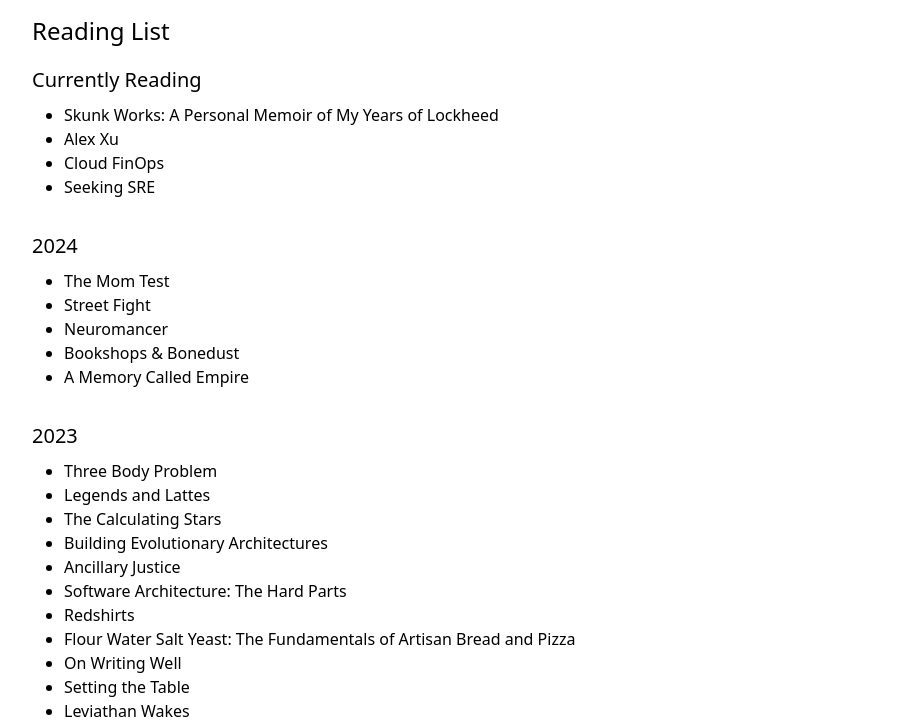
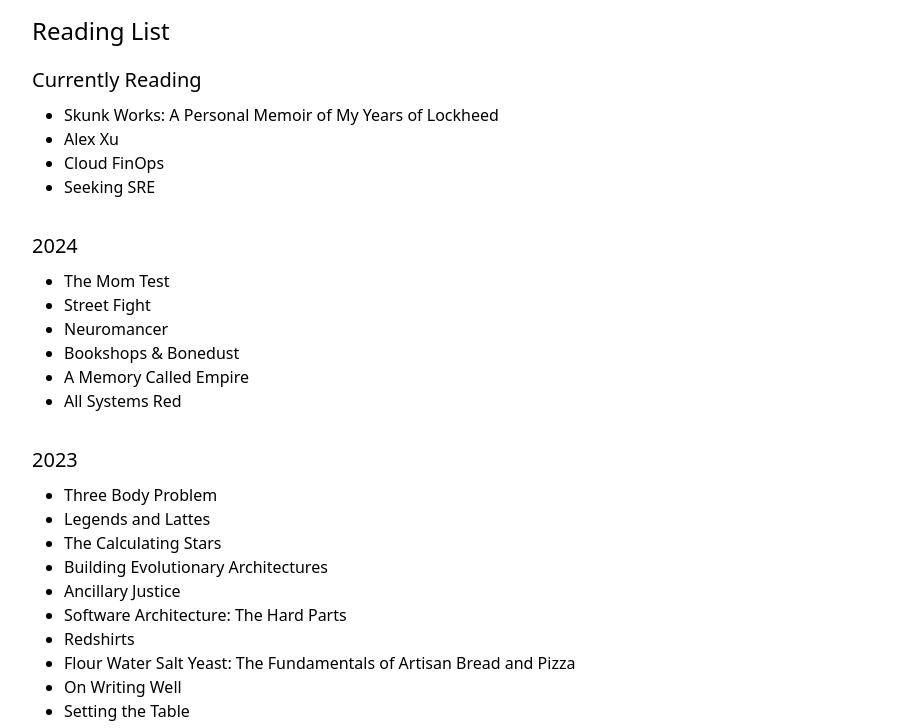
Before and after one commit to KlotzAndrew/klotzandrew.github.io, a Gatsby site: page /books in a window 1280 px wide. Shown: the part 56-784 px from the top of the page, without its empty margins (184-1095 px from the left). Built offline with nearby package versions, Linux system fonts and the light colour scheme; Gatsby itself is replaced by a stand-in of ours.

Commit message:
add all systems red

```diff
--- a/src/pages/books.js
+++ b/src/pages/books.js
@@ -101,6 +101,10 @@
     author: "Arkady Martine",
     date_finished: "2024/01/15",
     title: "A Memory Called Empire"
+  },{
+    author: "Martha Wells",
+    date_finished: "2024/01/01",
+    title: "All Systems Red"
   },
   //
   // 2023
```
